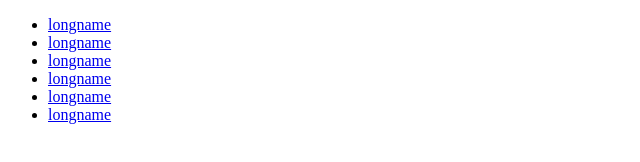
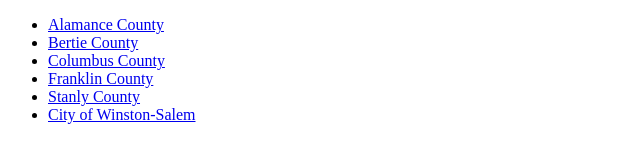
Before and after one commit to CORE-NC-Group/CORE-NC-Group.github.io, a plain HTML site: page more-1pg-prevs/index.html in a window 1280 px wide. Shown: the whole page, without its empty margins (0-640 px from the left). Drawn offline with Linux system fonts and the light colour scheme.

Commit message:
fixed 1pg preview indexing

```diff
--- a/more-1pg-prevs/index.html
+++ b/more-1pg-prevs/index.html
@@ -1,9 +1,9 @@
 <!DOCTYPE HTML><html><head><title>Local Web Previes</title><style></style></head><body><ul>
 
-<li><a href="Alamance_county.html">longname</a></li>
-<li><a href="Bertie_county.html">longname</a></li>
-<li><a href="Columbus_county.html">longname</a></li>
-<li><a href="Franklin_county.html">longname</a></li>
-<li><a href="Stanly_county.html">longname</a></li>
-<li><a href="Winston-Salem_city.html">longname</a></li>
+<li><a href="Alamance_county.html">Alamance County</a></li>
+<li><a href="Bertie_county.html">Bertie County</a></li>
+<li><a href="Columbus_county.html">Columbus County</a></li>
+<li><a href="Franklin_county.html">Franklin County</a></li>
+<li><a href="Stanly_county.html">Stanly County</a></li>
+<li><a href="Winston-Salem_city.html">City of Winston-Salem</a></li>
 </ul></body></html>
```
